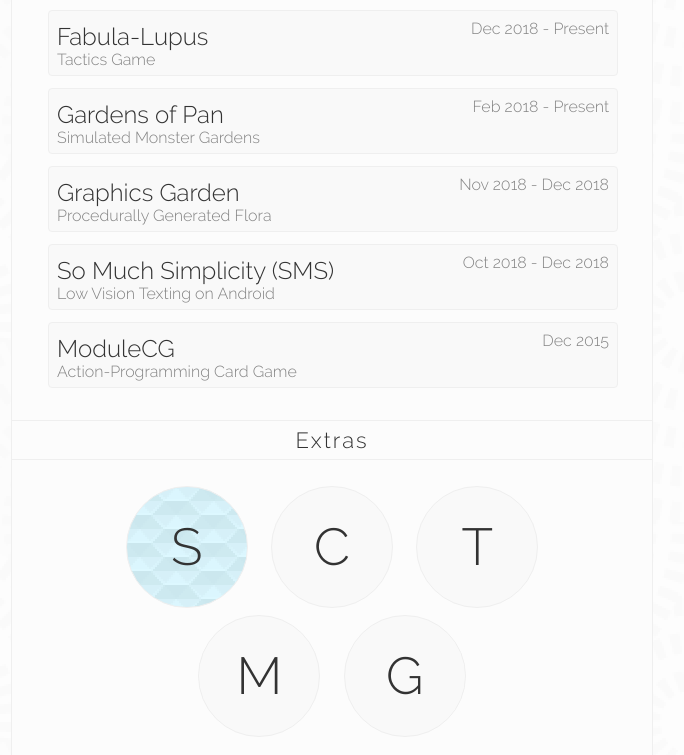
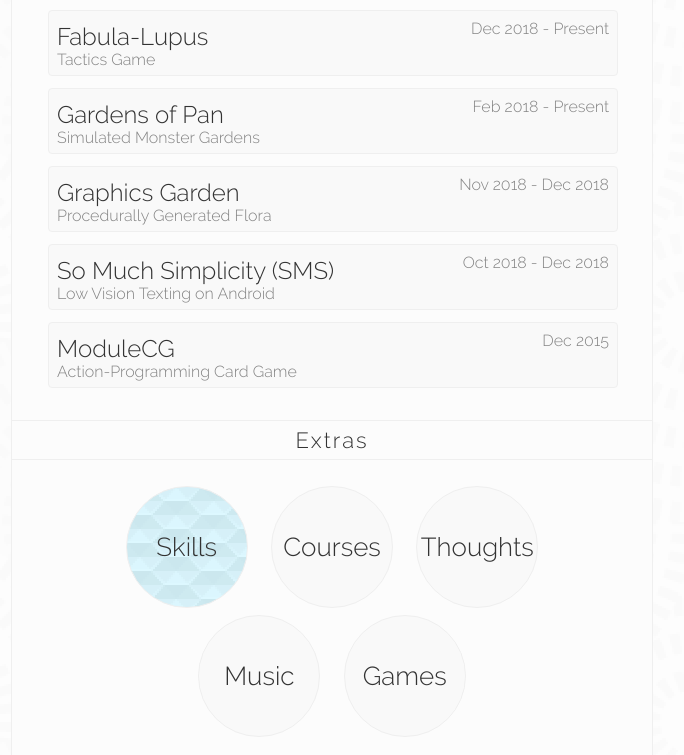
Before and after one commit to femi96/Outer-Ish-Index-2019, a Gatsby site: page / in a window 1280 px wide. Shown: the part 878-1633 px from the top of the page, without its empty margins (308-992 px from the left). Built offline with nearby package versions, Linux system fonts and the light colour scheme; Gatsby itself is replaced by a stand-in of ours.

Commit message:
Change circle and transition effects

```diff
--- a/src/components/circle.css
+++ b/src/components/circle.css
@@ -11,23 +11,38 @@
   padding: 0;
   width: 7.5rem;
   height: 7.5rem;
-  line-height: 7.5rem;
   background-color: #f9f9f9;
   border: solid #EFEFEF 1px;
   border-radius: 7.5rem;
   display: inline-block;
   position: relative;
-  font-size: 3.25rem;
 }
 
-.circ:hover{
+.circ_img {
+  font-size: 3.25rem;
+  line-height: 7.5rem;
+}
+
+.circ_text {
+  /*position: absolute;
+  font-size: 1.25rem;
+  width: 7.5rem;
+  bottom: 0.9375rem;*/
+
+  font-size: 1.625rem;
+  line-height: 7.5rem;
+}
+
+.circ:hover {
   background-color: #fff;
 }
 
 .circ_theme_a {
   background-image: url('../images/back_blue_gem.png');
+  /*border-color: black;*/
 }
 
 .circ_theme_a:hover {
   background-image: url('../images/back_yellow_gem.png');
+  /*border-color: grey;*/
 }
--- a/src/components/circle.js
+++ b/src/components/circle.js
@@ -5,19 +5,20 @@ import PropTypes from 'prop-types'
 
 import './circle.css'
 
-const Circle = ({ image, theme, char, alt, link }) => (
+const Circle = ({ image, theme, text, link }) => (
   <Link to={link ? link : '/'}>
-  <div className={'circ ' + theme} title={alt ? alt : ''}>
-    {char ? char : 'N/A'}
+  <div className={'circ ' + theme} title={text ? text : ''}>
+    <div className='circ_text'>{text ? text : 'N/A'}</div>
   </div>
   </Link>
 )
+    // <div className='circ_img'>{image ? image : 'N/A'}</div>
+    // <div className='circ_text'>{text ? text : 'N/A'}</div>
 
 Circle.propTypes = {
   image: PropTypes.node.isRequired,
   theme: PropTypes.string,
-  char: PropTypes.node.isRequired,
-  alt: PropTypes.node.isRequired,
+  text: PropTypes.string,
   link: PropTypes.node.isRequired,
 }
 
--- a/src/components/extras.js
+++ b/src/components/extras.js
@@ -5,38 +5,33 @@ import Circle from '../components/circle'
 const Extras = () => (
   <div className='circ_container'>
     <Circle
-      image='../images/oii-icon.png'
+      image='S'
       theme='circ_theme_a'
-      char='S'
-      alt='Skills'
+      text='Skills'
       link='/skills'>
     </Circle>
     <Circle
-      image='../images/oii-icon.png'
+      image='C'
       theme=''
-      char='C'
-      alt='Courses'
+      text='Courses'
       link='/courses'>
     </Circle>
     <Circle
-      image='../images/oii-icon.png'
+      image='T'
       theme=''
-      char='T'
-      alt='Thoughts'
+      text='Thoughts'
       link='/thoughts'>
     </Circle>
     <Circle
-      image='../images/oii-icon.png'
+      image='M'
       theme=''
-      char='M'
-      alt='Music'
+      text='Music'
       link='/music'>
     </Circle>
     <Circle
-      image='../images/oii-icon.png'
+      image='G'
       theme=''
-      char='G'
-      alt='Games'
+      text='Games'
       link='/games'>
     </Circle>
   </div>
--- a/src/components/layout.css
+++ b/src/components/layout.css
@@ -29,11 +29,6 @@ a {
   color: inherit;
 }
 
-a:hover {
-  color: #9e9e9e;
-  text-decoration: none;
-}
-
 hr {
   border: none;
   height: 1px;
@@ -48,7 +43,7 @@ hr {
 
 .main {
   overflow: hidden;
-  transition: opacity 0.875s ease 0.5s, transform 0.875s ease 0.5s;
+  transition: ease 0.5s;
 
   margin: 0 auto 0 auto;
   padding: 0;
@@ -165,3 +160,12 @@ hr {
   font-size: 1.375rem;
   letter-spacing: 0.125rem;
 }
+
+.link_text {
+  transition: ease 0.875s;
+}
+
+.link_text:hover {
+  color: #9e9e9e;
+  /*text-decoration: none;*/
+}
--- a/src/components/layout.js
+++ b/src/components/layout.js
@@ -31,7 +31,7 @@ const Layout = ({ children, title }) => (
     <div className='main'>
 
       <div className='header'>
-        <Link to='/' title='Main Page'><h1 className='header_title'>Femi Oladipupo</h1></Link>
+        <Link to='/' title=''><h1 className='header_title link_text'>Femi Oladipupo</h1></Link>
         <hr></hr>
       </div>
 
@@ -54,7 +54,7 @@ const Layout = ({ children, title }) => (
         </div>
 
         <div className='footer_text'>
-          <Link to='/' title='Main Page'>Femi Oladipupo</Link>
+          <Link to='/' title='' className='link_text'>Femi Oladipupo</Link>
           <span style={{color:'#828282'}}> © {new Date().getFullYear()}</span>
         </div>
 
--- a/src/pages/404.js
+++ b/src/pages/404.js
@@ -7,7 +7,7 @@ const NotFoundPage = () => (
 
   <Layout title='error'>
     <div className='content_block'>
-      <Link to='/'>You just hit a route that doesn&#39;t exist... click here to return to the main site.</Link>
+      <Link to='/' className='link_text'>You just hit a route that doesn&#39;t exist... click here to return to the main site.</Link>
     </div>
   </Layout>
 )
```
